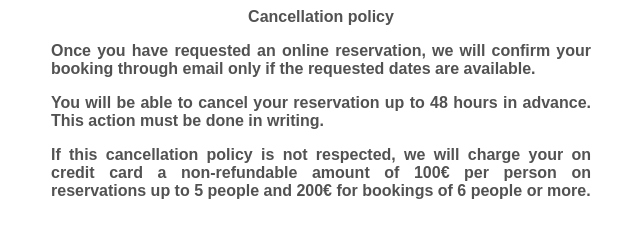
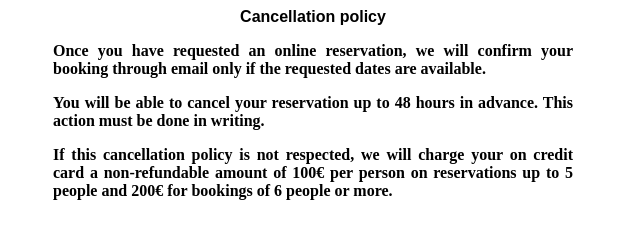
Before and after one commit to thefork-widgets/centered-text-ES-IT-FR-EN, a plain HTML site: page index.html in a window 1280 px wide. Shown: the whole page, without its empty margins (327-967 px from the left). Drawn offline with Linux system fonts and the light colour scheme.

Commit message:
Update index.html

```diff
--- a/index.html
+++ b/index.html
@@ -26,31 +26,6 @@ if(urlWidget.search( 'es_ES' )!=-1){
 
 </script>
 
-<div id="message" align="justify" style="width: 90%;  margin-left: 15px; font-size:16px;color:#525252; font-family:Arial; font-weight:bold;">
+<div style="text-align: justify; min-width: 320px; max-width: 520px; padding-bottom: 10px; margin: 0 auto; font-weight: bold;">
 <script type="text/javascript">document.write(texto);</script>
 </div>
-
-<script type="text/javascript">
-
-window.onload= Resize;
-window.onresize=Resize;
-
-function Resize(){
-  if(window.innerWidth > 590){
-     var test= document.getElementById("message");
-     test.style.width= 540+"px";
-     console.log(test.style.width);
-     var marlft = (window.innerWidth-540)/2;
-     console.log("Margin-left before"+ test.style.marginLeft);
-     console.log("Margin-left after"+marlft);
-     test.style.marginLeft =  marlft+"px";
-     console.log(test.style.marginLeft);
-
-  }else{
-    var test= document.getElementById("message");
-    test.style.width= 90+"%";
-    test.style.marginLeft = 15+"px";
-  };
-}
-
-</script>
```
